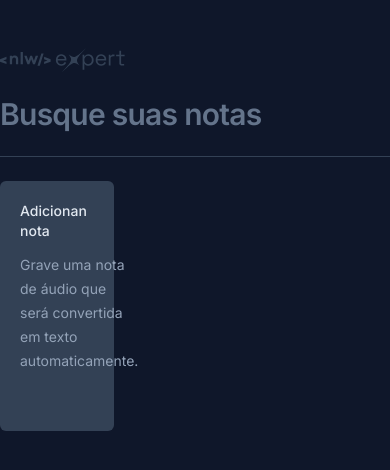
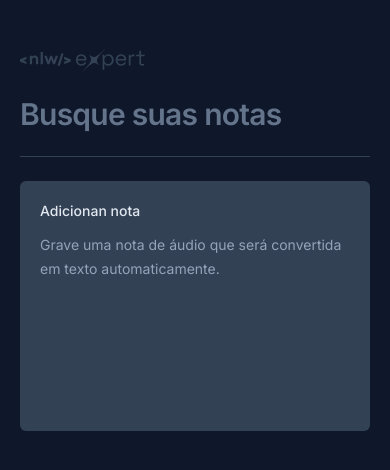
Before and after one commit to JrzenonDev/react-notes-audio, a React (Vite) app: page / in a window 390 px wide. Shown: the top 470 px of the page. Built offline with nearby package versions, Linux system fonts and the light colour scheme.

Commit message:
feat: adding responsiveness to the application

```diff
--- a/src/app.tsx
+++ b/src/app.tsx
@@ -50,7 +50,7 @@
       : notes;
 
   return (
-    <div className="mx-auto max-w-6xl my-12 space-y-6">
+    <div className="mx-auto max-w-6xl my-12 space-y-6 px-5">
       <img src={logo} alt="logo" />
       <form className="w-full">
         <input
@@ -63,7 +63,7 @@
 
       <div className="h-px bg-slate-700" />
 
-      <div className="grid grid-cols-3 gap-6 auto-rows-[250px]">
+      <div className="grid sm:grid-cols-1 md:grid-cols-2 lg:grid-cols-3 gap-6 auto-rows-[250px]">
         <NewNoteCard onNoteCreated={onNoteCreated} />
 
         {filteredNotes.map((note) => {
--- a/src/components/new-note-card.tsx
+++ b/src/components/new-note-card.tsx
@@ -99,7 +99,7 @@
 
       <Dialog.Portal>
         <Dialog.Overlay className="fixed inset-0 bg-black/50" />
-        <Dialog.Content className="fixed overflow-hidden left-1/2 top-1/2 -translate-x-1/2 -translate-y-1/2 max-w-[640px] w-full h-[60vh] bg-slate-700 rounded-md flex flex-col outline-none">
+        <Dialog.Content className="fixed overflow-hidden inset-0 md:inset-auto md:left-1/2 md:top-1/2 md:-translate-x-1/2 md:-translate-y-1/2 md:max-w-[640px] w-full md:h-[60vh] bg-slate-700 md:rounded-md flex flex-col outline-none">
           <Dialog.Close className="absolute top-0 right-0 bg-slate-800 p-1.5 text-slate-400 hover:text-slate-100">
             <X size={24} />
           </Dialog.Close>
--- a/src/components/note-card.tsx
+++ b/src/components/note-card.tsx
@@ -25,7 +25,7 @@
 
       <Dialog.Portal>
         <Dialog.Overlay className="fixed inset-0 bg-black/50" />
-        <Dialog.Content className="fixed overflow-hidden left-1/2 top-1/2 -translate-x-1/2 -translate-y-1/2 max-w-[640px] w-full h-[60vh] bg-slate-700 rounded-md flex flex-col outline-none">
+        <Dialog.Content className="fixed overflow-hidden inset-0 md:inset-auto md:left-1/2 md:top-1/2 md:-translate-x-1/2 md:-translate-y-1/2 md:max-w-[640px] w-full md:h-[60vh] bg-slate-700 md:rounded-md flex flex-col outline-none">
           <Dialog.Close className="absolute top-0 right-0 bg-slate-800 p-1.5 text-slate-400 hover:text-slate-100">
             <X size={24} />
           </Dialog.Close>
```
